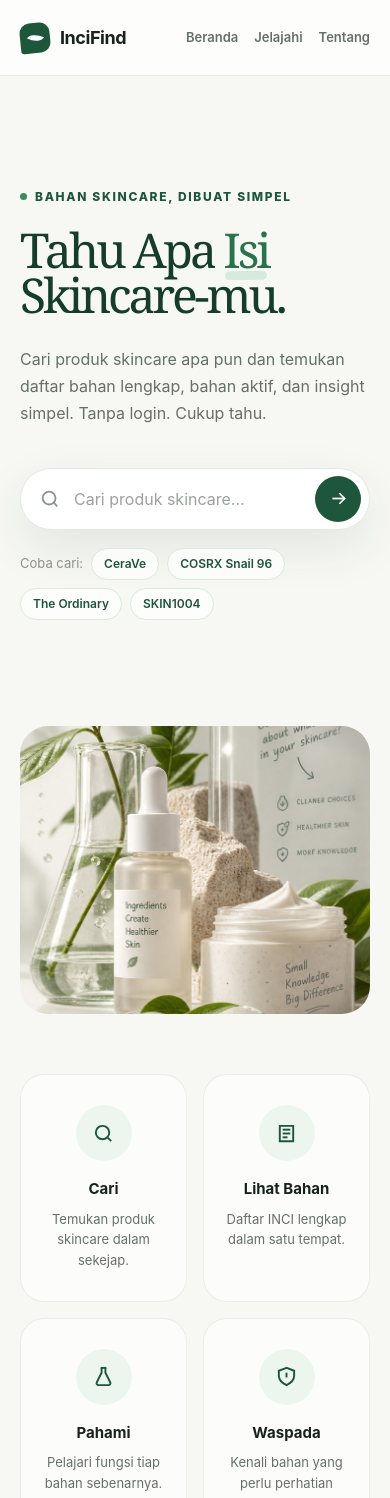
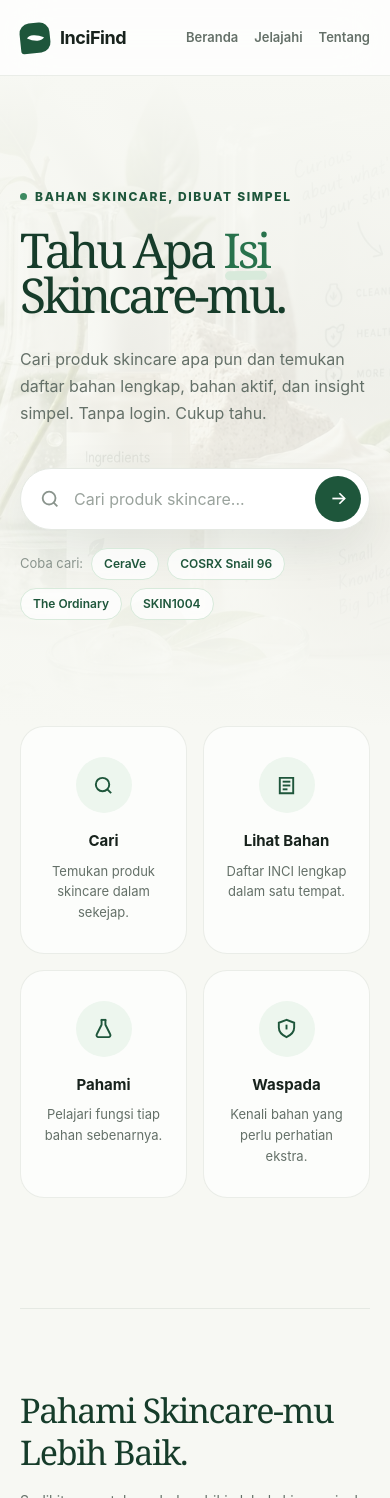
Before and after one commit to shafiqmu/InciFind, a Next.js app: page / in a window 390 px wide. Shown: the top 1498 px of the page. Built offline with nearby package versions, Linux system fonts and the light colour scheme.

Commit message:
Hero mobile: foto jadi background di belakang tulisan

```diff
--- a/app/page.tsx
+++ b/app/page.tsx
@@ -81,7 +81,17 @@ export default function Home() {
     <main>
       {/* HERO */}
       <section className="relative">
-        <div className="w-[min(1180px,calc(100%-40px))] mx-auto grid lg:grid-cols-[1.05fr_0.95fr] gap-10 items-center min-h-[650px] py-[70px] lg:py-[80px]">
+        {/* BG foto khusus mobile: di belakang tulisan */}
+        <div className="absolute inset-0 lg:hidden" aria-hidden="true">
+          {/* eslint-disable-next-line @next/next/no-img-element */}
+          <img
+            src="/hero-skincare.jpg"
+            alt=""
+            className="absolute inset-0 w-full h-full object-cover"
+          />
+          <div className="absolute inset-0 bg-gradient-to-b from-mist via-mist/85 to-mist" />
+        </div>
+        <div className="relative w-[min(1180px,calc(100%-40px))] mx-auto grid lg:grid-cols-[1.05fr_0.95fr] gap-10 items-center min-h-[650px] py-[70px] lg:py-[80px]">
           <div className="text-left">
             <div className="inline-flex items-center gap-2 mb-[22px] text-pine-800 text-xs font-extrabold tracking-[0.14em] uppercase">
               <span className="w-[7px] h-[7px] bg-pine-600 rounded-full" />
@@ -115,15 +125,6 @@ export default function Home() {
               className="absolute inset-0 w-full h-full object-cover rounded-[34px] [mask-image:linear-gradient(to_right,transparent,black_18%)]"
             />
           </div>
-        </div>
-
-        <div className="lg:hidden w-[min(1180px,calc(100%-40px))] mx-auto pb-[60px]">
-          {/* eslint-disable-next-line @next/next/no-img-element */}
-          <img
-            src="/hero-skincare.jpg"
-            alt="Skincare products with botanical leaves"
-            className="w-full h-72 md:h-96 object-cover rounded-[28px]"
-          />
         </div>
       </section>
 
```
